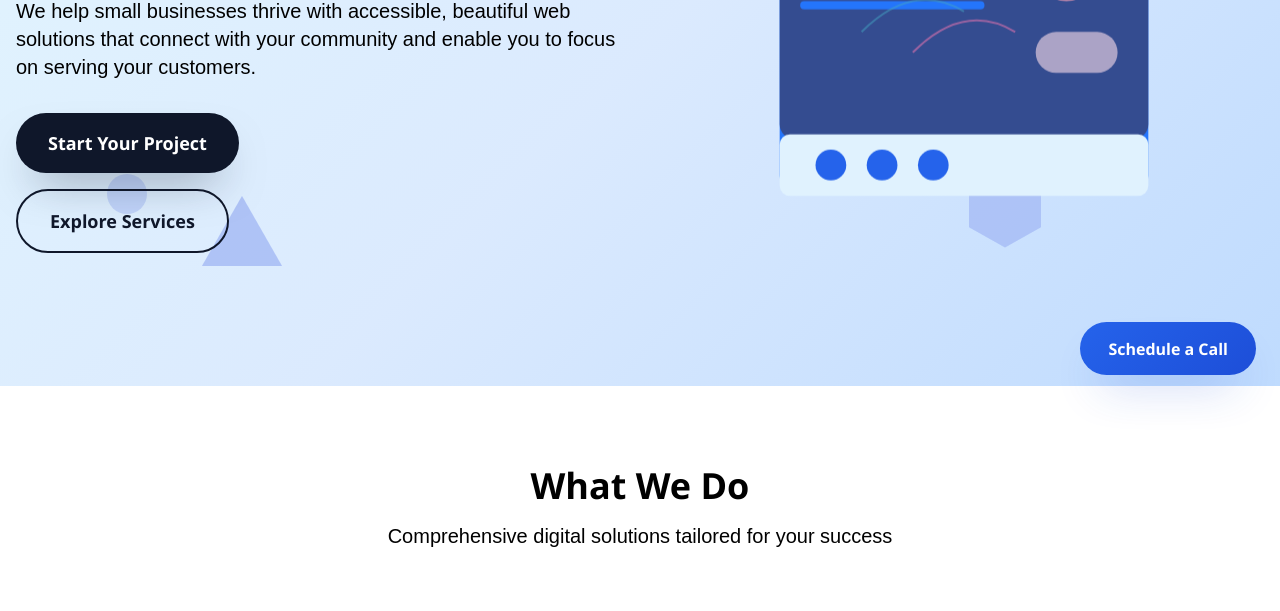
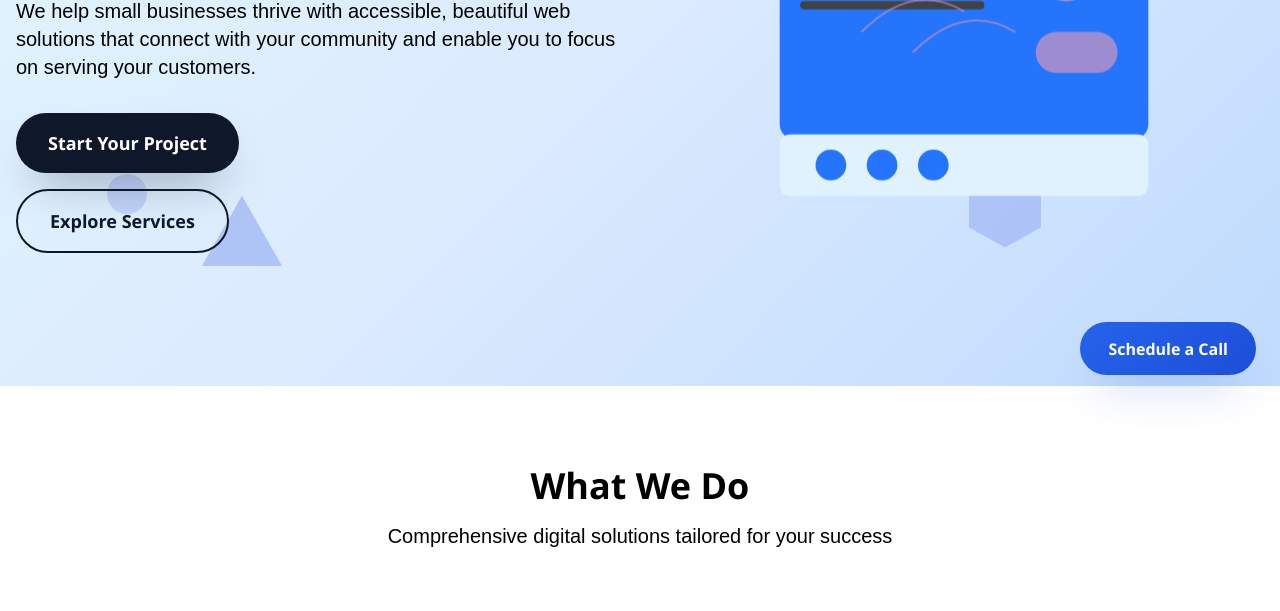
Before and after one commit to cassellac/DigitalAllies_, a website: page index.html in a window 1280 px wide. Shown: the part 401-1012 px from the top of the page. Drawn offline with nearby package versions, Linux system fonts and the light colour scheme.

Commit message:
Change SVG colors and update elements

```diff
--- a/index.html
+++ b/index.html
@@ -160,31 +160,31 @@
                 <div class="fade-in-delay-2">
                     <div class="relative">
                         <div class="floating">
-                            <svg class="w-full h-auto max-w-lg mx-auto" viewBox="0 0 500 400" fill="#EE9CB3">
+                            <svg class="w-full h-auto max-w-lg mx-auto" viewBox="0 0 500 400" fill="#414243">
 
                                 <!-- Main Device -->
-                                <rect x="70" Y="70" width="360" height="265" rx="15" fill="#2475FB"/>
-                                <rect x="70" y="70" width="360" height="215" rx="15" fill="#344C90"/>
+
+                                <rect x="70" y="70" width="360" height="215" rx="15" fill="#2475FB"/>
 
                                 <!-- Screen Content -->
                                 <rect x="90" y="90" width="100" height="20" rx="10" fill="#FADEEB"/>
-                                <rect x="90" y="120" width="200" height="8" rx="4" fill="#2475FB"/>
-                                <rect x="90" y="135" width="150" height="8" rx="4" fill="#2475FB"/>
-                                <rect x="90" y="150" width="180" height="8" rx="4" fill="#2475FB"/>
+                                <rect x="90" y="120" width="200" height="8" rx="4" fill="#414243"/>
+                                <rect x="90" y="135" width="150" height="8" rx="4" fill="#414243"/>
+                                <rect x="90" y="150" width="180" height="8" rx="4" fill="#414243"/>
 
                                 <!-- Floating Elements -->
                                 <circle cx="350" cy="120" r="30" fill="#EE9CB3" opacity="0.8"/>
-                                <rect x="320" y="180" width="80" height="40" rx="20" fill="#FADEEB" opacity="0.6"/>
+                                <rect x="320" y="180" width="80" height="40" rx="20" fill="#EE9CB3" opacity="0.6"/>
 
                                 <!-- Connection Lines -->
-                                <path d="M200 200 Q250 150 300 180" stroke="#FF7AB3" stroke-width="2" fill="none" opacity="0.5"/>
-                                <path d="M150 180 Q200 130 250 160" stroke="#44A6C3" stroke-width="2" fill="none" opacity="0.5"/>
+                                <path d="M200 200 Q250 150 300 180" stroke="#EE9CB3" stroke-width="2" fill="none" opacity="0.5"/>
+                                <path d="M150 180 Q200 130 250 160" stroke="#EE9CB3" stroke-width="2" fill="none" opacity="0.5"/>
 
                                 <!-- Bottom Bar -->
                                 <rect x="70" y="280" width="360" height="60" rx="10" fill="#E0F2FE"/>
-                                <circle cx="120" cy="310" r="15" fill="#2563EB"/>
-                                <circle cx="170" cy="310" r="15" fill="#2563EB"/>
-                                <circle cx="220" cy="310" r="15" fill="#2563EB"/>
+                                <circle cx="120" cy="310" r="15" fill="#2475FB"/>
+                                <circle cx="170" cy="310" r="15" fill="#2475FB"/>
+                                <circle cx="220" cy="310" r="15" fill="#2475FB"/>
                             </svg>
                         </div>
                     </div>
```
